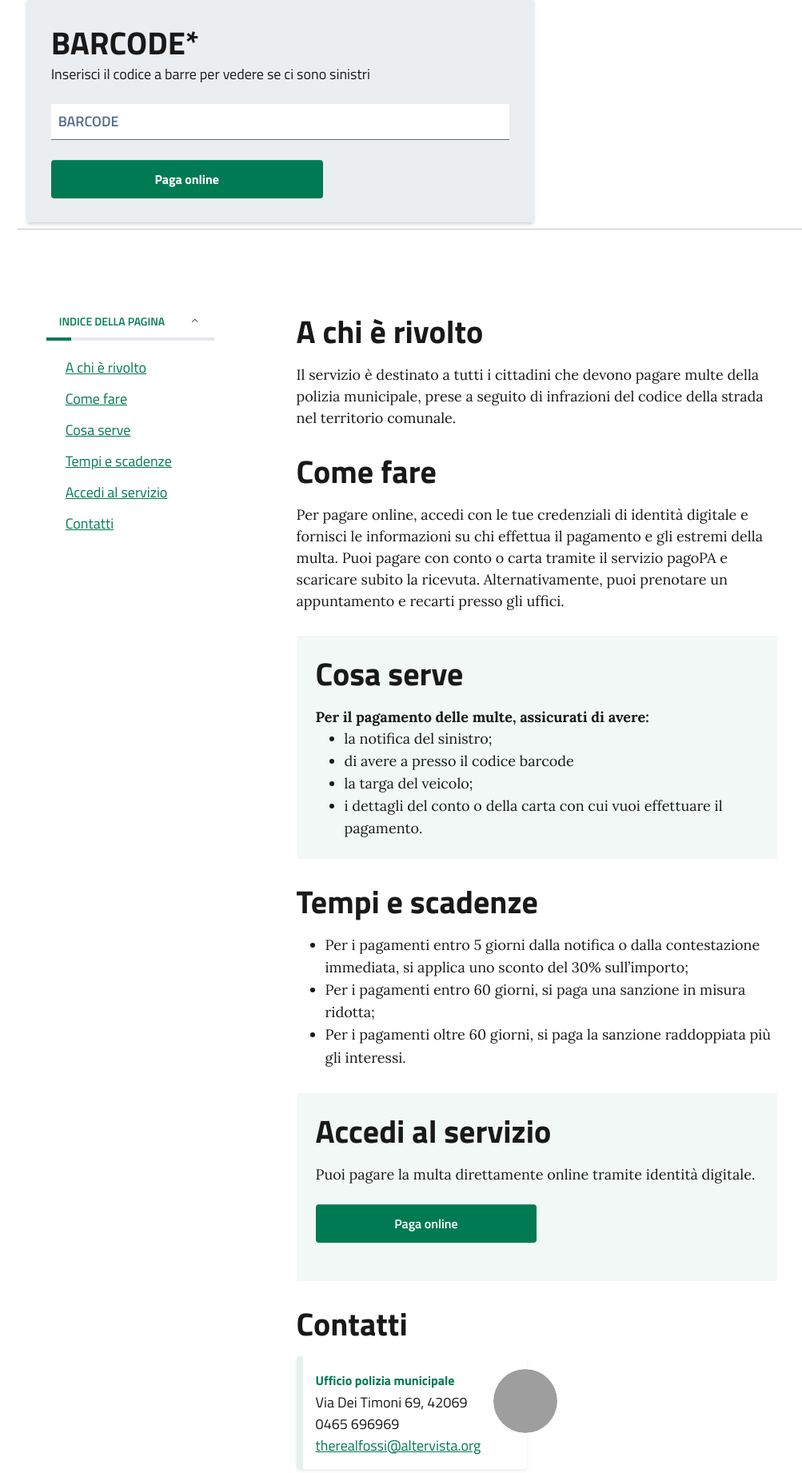
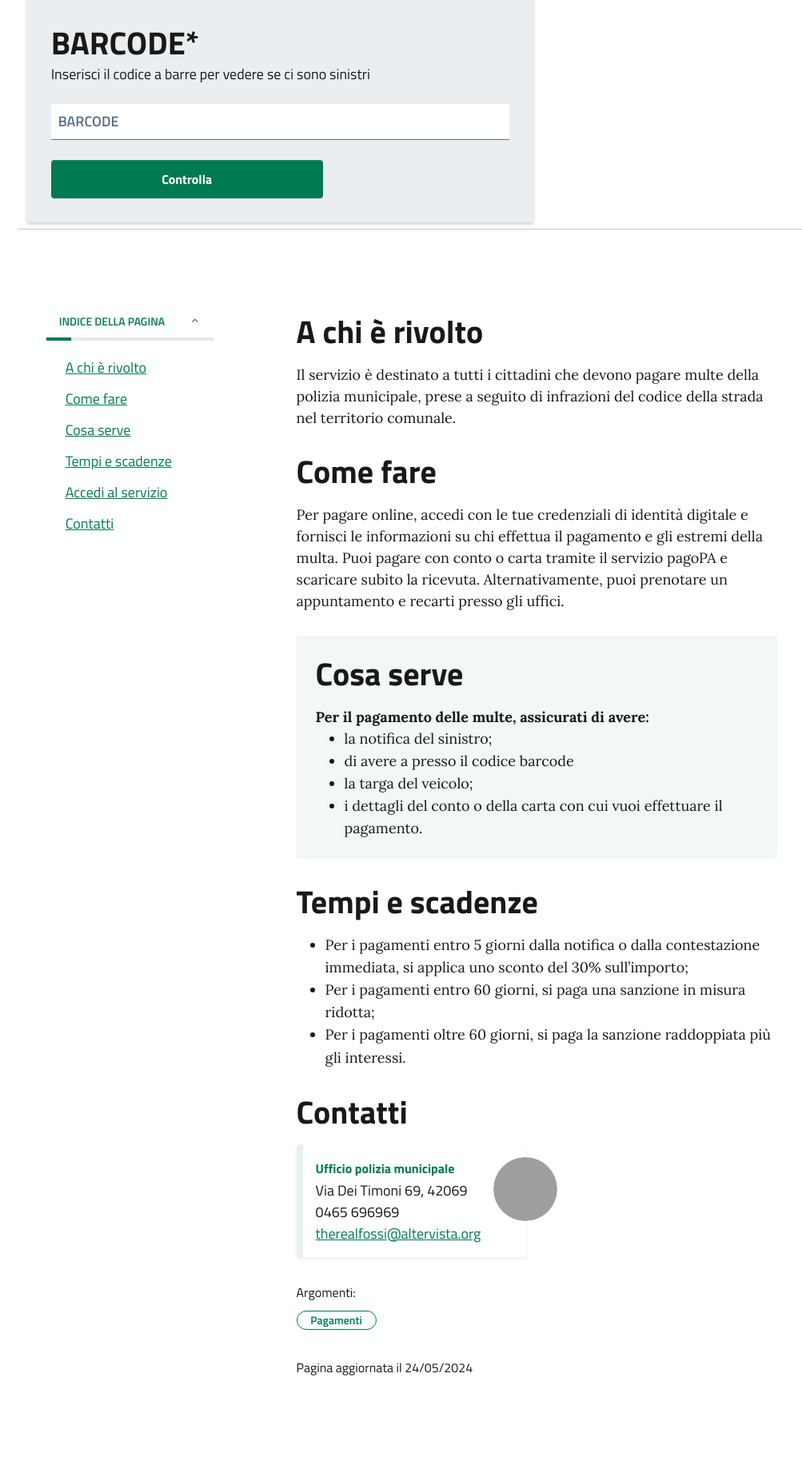
Before and after one commit to FA-05/RoadGuardian, a PHP site: page / in a window 1280 px wide. Shown: the part 388-2230 px from the top of the page at 80% size, without its empty margins (125-1128 px from the left). After the commit the page ends 2108 px from the top, so only its background shows below. Run offline with PHP 8.4, Linux system fonts and the light colour scheme; grey boxes are pictures that could not be loaded.

Commit message:
Fix some text

```diff
--- a/Pages/infoSinistro.php
+++ b/Pages/infoSinistro.php
@@ -151,9 +151,9 @@
 
                                   <div class="card-body p-0">
                                     <div class="single-line-info border-light">
-                                      <div class="text-paragraph-small">Nome</div>
+                                      <div class="text-paragraph-small">Causa Incidente</div>
                                       <div class="border-light">
-                                        <p id="causaIncidente" class="data-text">Giulia</p>
+                                        <p id="causaIncidente" class="data-text"></p>
                                       </div>
                                     </div>
                                     <div class="single-line-info border-light">
--- a/index.php
+++ b/index.php
@@ -184,7 +184,7 @@
                       <div class="form-group cmp-input mb-0 mt-0">
                         <label class="cmp-input__label" for="code">BARCODE</label>
                         <input type="text" maxlenght="16" class="form-control" id="code" required />
-                        <button id="btn-invia-codice" class="btn btn-primary fw-bold">Paga online</button>
+                        <button id="btn-invia-codice" class="btn btn-primary fw-bold">Controlla</button>
                       </div>
                       <!-- show when error -->
                       <div class="form-feedback just-validate-error-label d-none" id="code-error">
@@ -328,19 +328,6 @@
                   </ul>
                 </section>
 
-                <section class="mb-30 has-bg-grey p-4">
-                  <h2 class="mb-3" id="service-access">Accedi al servizio</h2>
-                  <p class="text-paragraph lora mb-4">
-                    Puoi pagare la multa direttamente online tramite identità
-                    digitale.
-                  </p>
-                  <a href="Pages/loginPage.php">
-                    <button type="button" class="btn btn-primary mobile-full mb-4">
-                      <span>Paga online</span>
-                    </button>
-                  </a>
-                </section>
-
                 <section class="it-page-section">
                   <h2 class="mb-3" id="contacts">Contatti</h2>
                   <div class="row">
```
